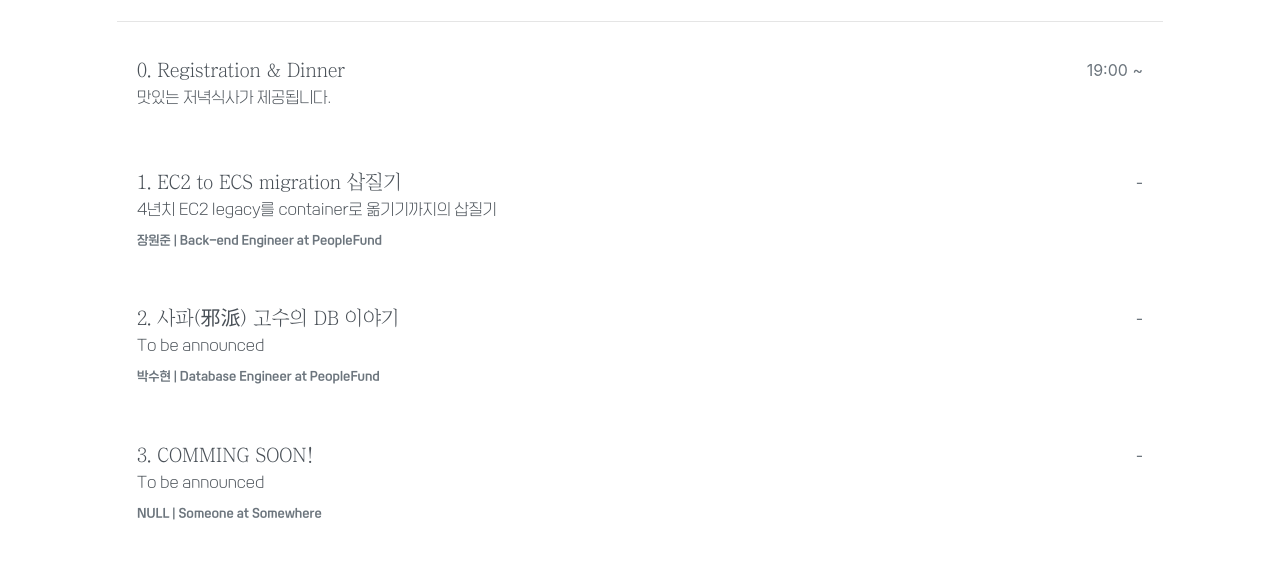
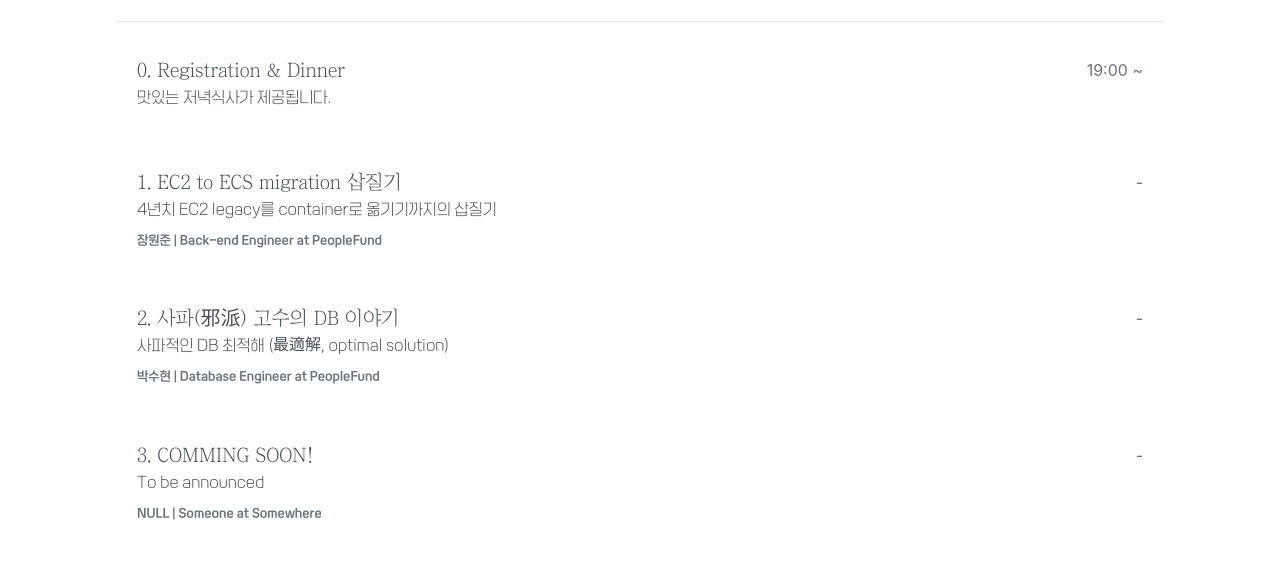
Before and after one commit to peoplefund-tech/startup-tech-challenge, a plain HTML site: page time-table.html in a window 1280 px wide. Shown: the part 228-800 px from the top of the page. Drawn offline with Linux system fonts and the light colour scheme.

Commit message:
Update session short description

```diff
--- a/time-table.html
+++ b/time-table.html
@@ -102,7 +102,7 @@
                             <h5 class="mb-1 myungjo">2. 사파(邪派) 고수의 DB 이야기</h5>
                             <span class="text-muted nowarp">-</span>
                         </div>
-                        <p class="mb-1 pfont-l">To be announced</p>
+                        <p class="mb-1 pfont-l">사파적인 DB 최적해 (最適解, optimal solution)</p>
                         <small class="text-muted pfont-b">박수현 | Database Engineer at PeopleFund</small>
                     </li>
                     <hr>
```
